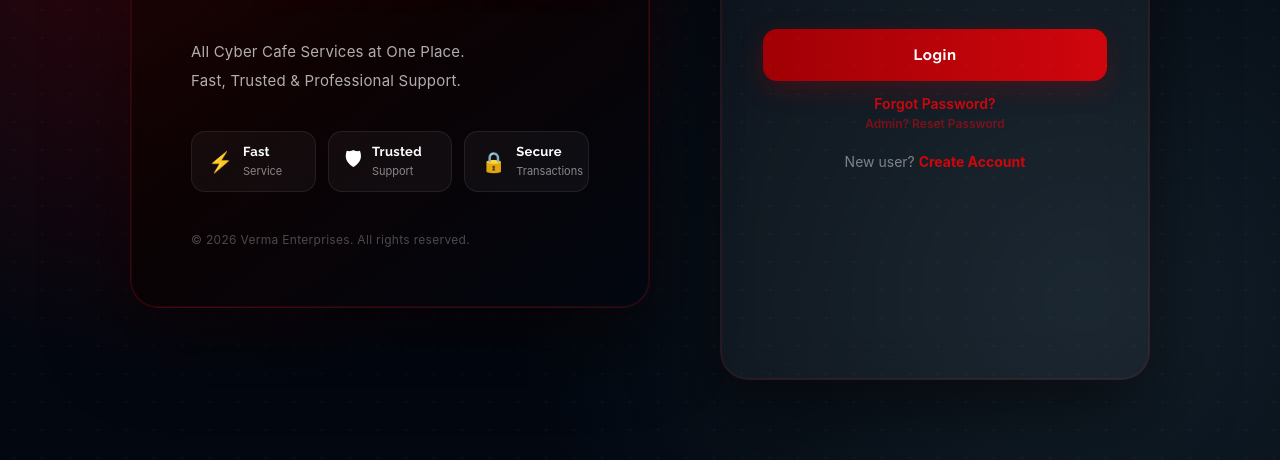
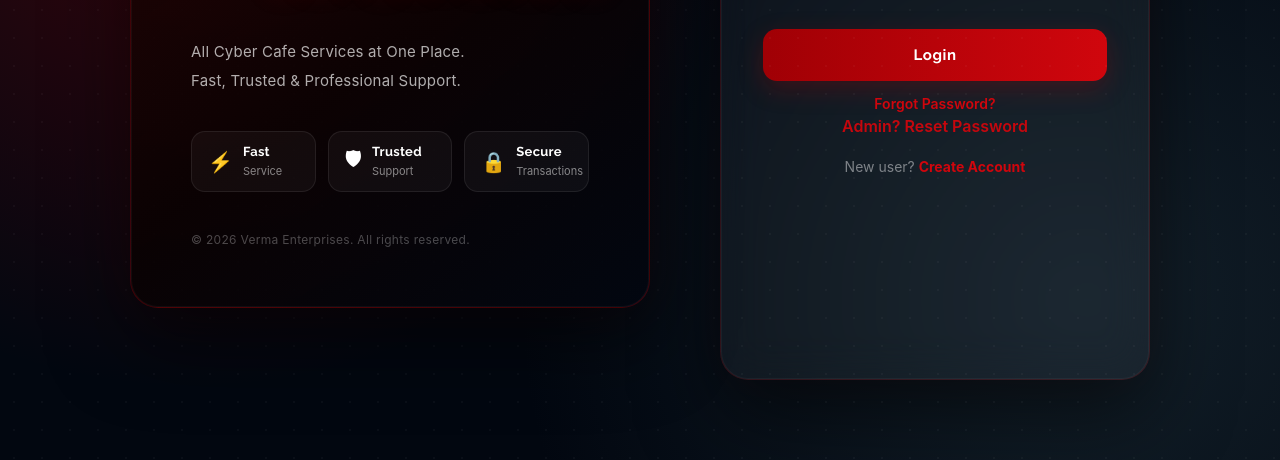
Before and after one commit to Karthik-2102/Verma-Enterprises, a website: page frontend/index.html in a window 1280 px wide. Shown: the part 340-800 px from the top of the page. Drawn offline with Linux system fonts and the light colour scheme.

```diff
--- a/frontend/index.html
+++ b/frontend/index.html
@@ -88,7 +88,7 @@
 
                 <p class="auth-link-red" onclick="showForgot()" style="margin-bottom:4px;">Forgot Password?</p>
 
-                <p class="auth-link-red" onclick="showAdminReset()" style="font-size:12px;opacity:0.55;margin-top:0;">
+                <p class="auth-link-red" onclick="showAdminReset()" style="font-size:16px;opacity:0.95;margin-top:0;">
                     Admin? Reset Password</p>
 
                 <p class="auth-switch-text">
```
